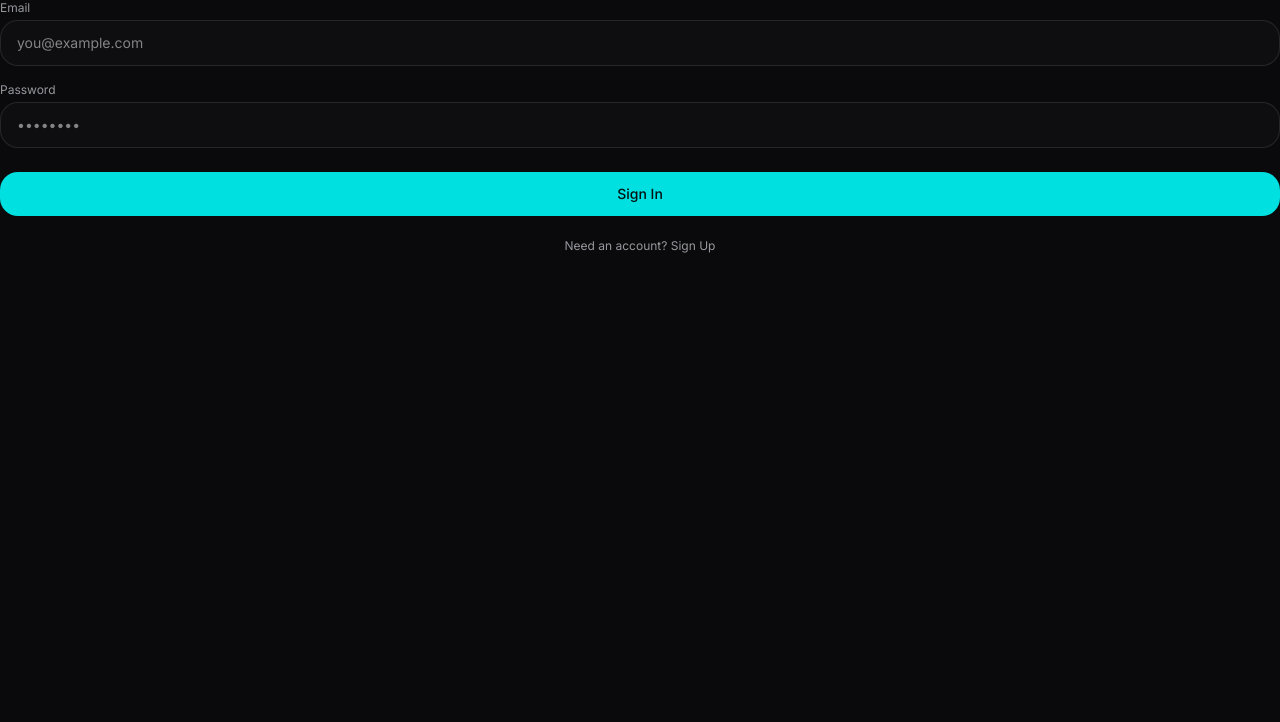
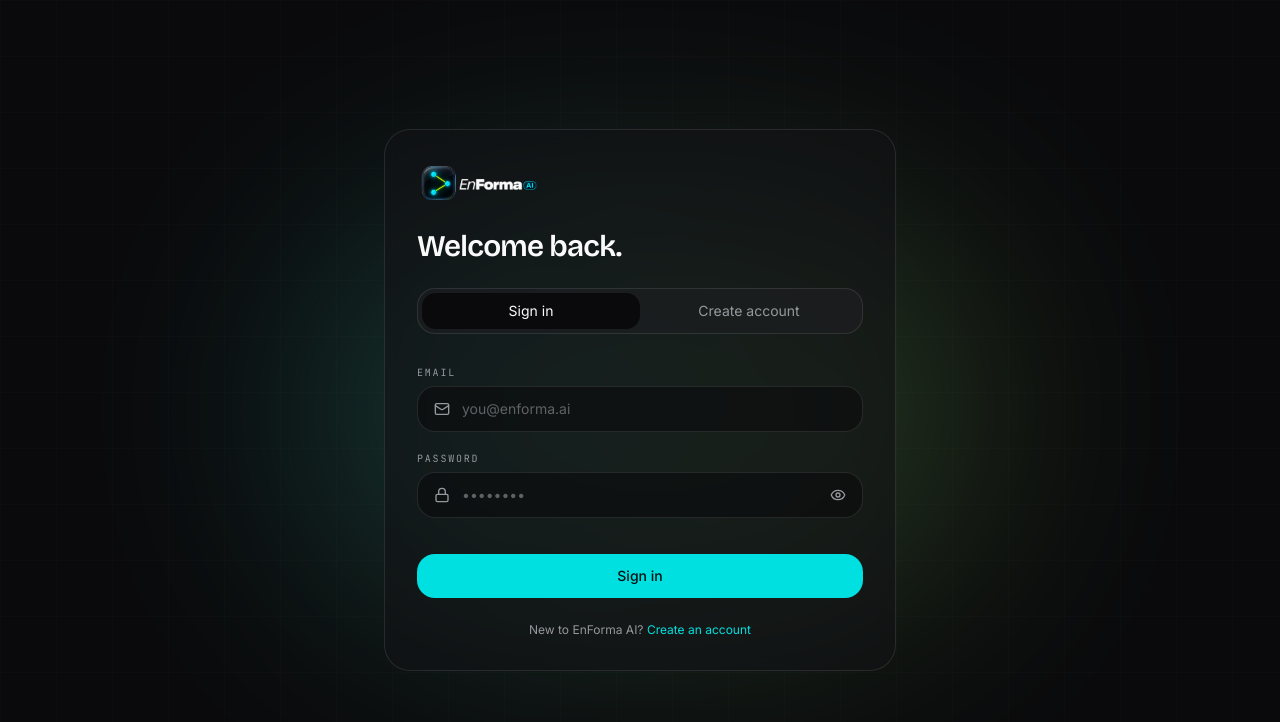
Before and after one commit to Jo-shua09/enForma-AI, a Next.js app: page /auth in a window 1280 px wide. Shown: the top 722 px of the page. Built offline with nearby package versions, Linux system fonts and the light colour scheme; no server answers.

Commit message:
feat: enhance authentication form with improved user flow and error handling

```diff
--- a/app/auth/auth-form.tsx
+++ b/app/auth/auth-form.tsx
@@ -1,98 +1,204 @@
 "use client";
 
-import { useState } from "react";
+import Link from "next/link";
 import { useRouter } from "next/navigation";
+import { useEffect, useState } from "react";
+import { motion } from "framer-motion";
+import { Eye, EyeOff, Loader2, Lock, Mail, User } from "lucide-react";
+import Image from "next/image";
 import { toast } from "sonner";
 import { useAuth } from "@/lib/auth";
-import { Loader2 } from "lucide-react";
+import { PricingStep } from "./pricing-step";
+import { updatePlanAction } from "@/actions/auth";
 
 export function AuthForm() {
-  const [isSignUp, setIsSignUp] = useState(false);
+  const { user, ready, signIn, signUp, refreshUser } = useAuth();
+  const router = useRouter();
+  const [mode, setMode] = useState<"signin" | "signup">("signin");
+  const [step, setStep] = useState<"details" | "pricing">("details");
+  const [name, setName] = useState("");
   const [email, setEmail] = useState("");
   const [password, setPassword] = useState("");
-  const [name, setName] = useState("");
-  const [isLoading, setIsLoading] = useState(false);
+  const [busy, setBusy] = useState(false);
 
-  const router = useRouter();
-  const { signIn, signUp } = useAuth();
+  useEffect(() => {
+    if (!busy && ready && user) {
+      // If the plan is undefined, null, or pending, force them to the pricing step
+      if (!user.current_plan || user.current_plan === "pending") {
+        if (step !== "pricing") {
+          setStep("pricing");
+        }
+      } else {
+        // Only valid active users get routed to the dashboard automatically
+        if (step === "details") {
+          router.push("/dashboard");
+        }
+      }
+    }
+  }, [busy, ready, user, step, router]);
 
-  const handleSubmit = async (e: React.FormEvent) => {
+  async function onSubmit(e: React.FormEvent) {
     e.preventDefault();
-    setIsLoading(true);
+    if (!email || !password || (mode === "signup" && !name)) {
+      toast.error("Please fill in every field.");
+      return;
+    }
+    setBusy(true);
 
     try {
-      if (isSignUp) {
+      if (mode === "signin") {
+        await signIn(email, password);
+        toast.success("Welcome back.");
+        router.push("/dashboard");
+      } else {
         await signUp(name, email, password);
-        toast.success("Account created! Let's pick a plan.");
-        // 🚀 Push new users to the pricing page
-        router.push("/pricing");
-      } else {
-        await signIn(email, password);
-        toast.success("Welcome back!");
-        // Route returning users to the dashboard
-        router.push("/dashboard");
+        toast.success("Account created. Please select a plan.");
+        setStep("pricing");
       }
     } catch (error: any) {
-      toast.error(error.message || "Authentication failed");
+      toast.error(error.message || "Authentication failed. Please try again.");
     } finally {
-      setIsLoading(false);
+      setBusy(false);
+    }
+  }
+
+  const handlePlanSelected = async (planName: string) => {
+    const toastId = toast.loading("Updating your plan...");
+    const res = await updatePlanAction(planName.toLowerCase());
+
+    if (res.success) {
+      toast.success(`Welcome to the ${planName} plan!`, { id: toastId });
+
+      await refreshUser();
+      router.push("/dashboard");
+    } else {
+      toast.error(res.error || "Failed to update plan. Please try again.", { id: toastId });
     }
   };
 
   return (
-    <form onSubmit={handleSubmit} className="space-y-4">
-      {isSignUp && (
-        <div>
-          <label className="mb-1 block text-xs text-muted-foreground">Full Name</label>
-          <input
-            type="text"
-            required
-            value={name}
-            onChange={(e) => setName(e.target.value)}
-            className="w-full rounded-xl border border-border bg-surface/50 px-4 py-3 text-sm text-foreground outline-none transition-colors focus:border-cyan/50 focus:bg-background"
-            placeholder="John Doe"
+    <main className="relative grid min-h-screen place-items-center overflow-hidden bg-background px-6 py-20">
+      <div className="pointer-events-none absolute inset-0 grid-bg opacity-30" />
+      <div
+        className="pointer-events-none absolute left-1/2 top-1/4 h-[420px] w-[680px] -translate-x-1/2 rounded-full opacity-20 blur-[120px]"
+        style={{ background: "var(--gradient-accent)" }}
       />
-        </div>
-      )}
 
-      <div>
-        <label className="mb-1 block text-xs text-muted-foreground">Email</label>
-        <input
-          type="email"
-          required
-          value={email}
-          onChange={(e) => setEmail(e.target.value)}
-          className="w-full rounded-xl border border-border bg-surface/50 px-4 py-3 text-sm text-foreground outline-none transition-colors focus:border-cyan/50 focus:bg-background"
-          placeholder="you@example.com"
-        />
+      {step === "details" ? (
+        <motion.div
+          initial={{ opacity: 0, y: 24 }}
+          animate={{ opacity: 1, y: 0 }}
+          transition={{ duration: 0.6, ease: [0.22, 1, 0.36, 1] }}
+          className="relative z-10 w-full max-w-lg rounded-3xl border border-border bg-surface/60 p-8 backdrop-blur"
+        >
+          <>
+            <Link href="/" className="">
+              <Image src="/logo.png" alt="EnForma AI Logo" width={124} height={124} className="object-contain p-1" />
+            </Link>
+
+            <h1 className="mt-6 font-display text-2xl md:text-3xl font-semibold tracking-tight">
+              {mode === "signin" ? "Welcome back." : "Create your account."}
+            </h1>
+            <div className="mt-6 inline-flex w-full rounded-xl border border-border bg-surface-2/60 p-1">
+              {(
+                [
+                  { k: "signin", l: "Sign in" },
+                  { k: "signup", l: "Create account" },
+                ] as const
+              ).map((o) => (
+                <button
+                  key={o.k}
+                  type="button"
+                  onClick={() => setMode(o.k)}
+                  className={`flex-1 rounded-lg px-2 md:px-4 py-2 text-sm transition-colors ${
+                    mode === o.k ? "bg-background text-foreground" : "text-muted-foreground"
+                  }`}
+                >
+                  {o.l}
+                </button>
+              ))}
             </div>
 
-      <div>
-        <label className="mb-1 block text-xs text-muted-foreground">Password</label>
-        <input
+            <form onSubmit={onSubmit} className="mt-6 space-y-3">
+              {mode === "signup" ? (
+                <Field icon={<User className="h-4 w-4" />} label="Full name" value={name} onChange={setName} type="text" placeholder="Alex Carter" />
+              ) : null}
+              <Field icon={<Mail className="h-4 w-4" />} label="Email" value={email} onChange={setEmail} type="email" placeholder="you@enforma.ai" />
+              <Field
+                icon={<Lock className="h-4 w-4" />}
+                label="Password"
+                value={password}
+                onChange={setPassword}
                 type="password"
-          required
-          value={password}
-          onChange={(e) => setPassword(e.target.value)}
-          className="w-full rounded-xl border border-border bg-surface/50 px-4 py-3 text-sm text-foreground outline-none transition-colors focus:border-cyan/50 focus:bg-background"
                 placeholder="••••••••"
               />
-      </div>
 
               <button
                 type="submit"
-        disabled={isLoading}
-        className="mt-6 flex w-full items-center justify-center gap-2 rounded-xl bg-primary px-4 py-3 text-sm font-medium text-primary-foreground transition-transform hover:scale-[1.02] disabled:opacity-50 disabled:hover:scale-100"
+                disabled={busy}
+                className="inline-flex w-full items-center mt-6 justify-center gap-2 rounded-xl bg-primary px-5 py-3 text-sm font-medium text-primary-foreground transition-transform hover:scale-[1.01] disabled:opacity-60"
               >
-        {isLoading && <Loader2 className="h-4 w-4 animate-spin" />}
-        {isSignUp ? "Create Account" : "Sign In"}
+                {busy ? <Loader2 className="h-4 w-4 animate-spin" /> : null}
+                {mode === "signin" ? "Sign in" : "Create account"}
               </button>
+            </form>
 
-      <div className="mt-4 text-center">
-        <button type="button" onClick={() => setIsSignUp(!isSignUp)} className="text-xs text-muted-foreground hover:text-cyan transition-colors">
-          {isSignUp ? "Already have an account? Sign In" : "Need an account? Sign Up"}
+            <p className="mt-6 text-center text-xs text-muted-foreground">
+              {mode === "signin" ? "New to EnForma AI?" : "Already have an account?"}{" "}
+              <button type="button" onClick={() => setMode(mode === "signin" ? "signup" : "signin")} className="text-cyan hover:underline">
+                {mode === "signin" ? "Create an account" : "Sign in"}
               </button>
-      </div>
-    </form>
+            </p>
+          </>
+        </motion.div>
+      ) : (
+        <PricingStep onPlanSelect={handlePlanSelected} />
+      )}
+    </main>
   );
 }
+
+function Field({
+  icon,
+  label,
+  value,
+  onChange,
+  type,
+  placeholder,
+}: {
+  icon: React.ReactNode;
+  label: string;
+  value: string;
+  onChange: (v: string) => void;
+  type: string;
+  placeholder: string;
+}) {
+  const [isPasswordVisible, setIsPasswordVisible] = useState(false);
+  const isPasswordField = type === "password";
+
+  return (
+    <label className="block">
+      <span className="font-mono text-[10px] uppercase tracking-[0.18em] text-muted-foreground">{label}</span>
+      <span className="mt-1 flex items-center gap-3 rounded-xl border border-border bg-background/60 px-4 py-3 focus-within:border-cyan/50">
+        <span className="text-muted-foreground">{icon}</span>
+        <input
+          value={value}
+          onChange={(e) => onChange(e.target.value)}
+          type={isPasswordField ? (isPasswordVisible ? "text" : "password") : type}
+          placeholder={placeholder}
+          className="w-full bg-transparent text-sm text-foreground outline-none placeholder:text-muted-foreground/60"
+        />
+        {isPasswordField && (
+          <button
+            type="button"
+            onClick={() => setIsPasswordVisible((v) => !v)}
+            className="text-muted-foreground transition-colors hover:text-foreground"
+            aria-label={isPasswordVisible ? "Hide password" : "Show password"}
+          >
+            {isPasswordVisible ? <EyeOff className="h-4 w-4" /> : <Eye className="h-4 w-4" />}
+          </button>
+        )}
+      </span>
+    </label>
+  );
+}
```
Also changed, not shown: app/auth/pricing-step.tsx (+1 -8 lines), app/dashboard/page.tsx (+29 -14 lines). Lines whose indentation alone changed are shown as unchanged.
